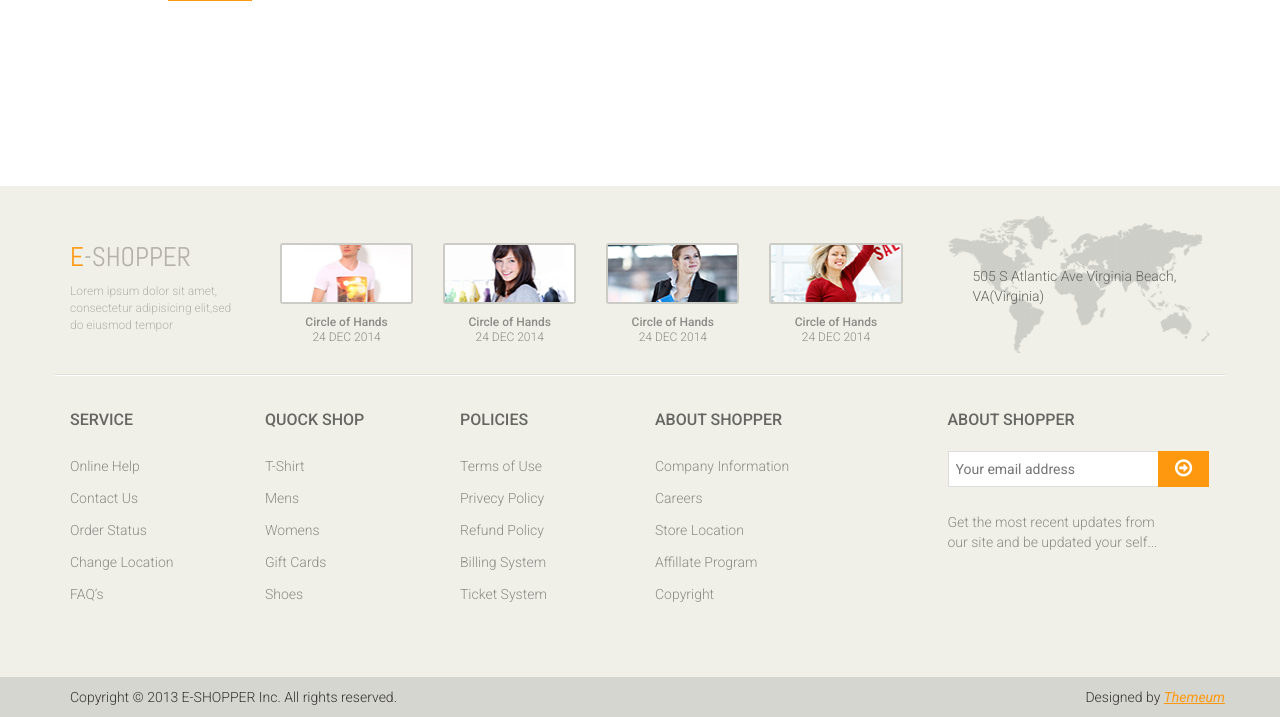
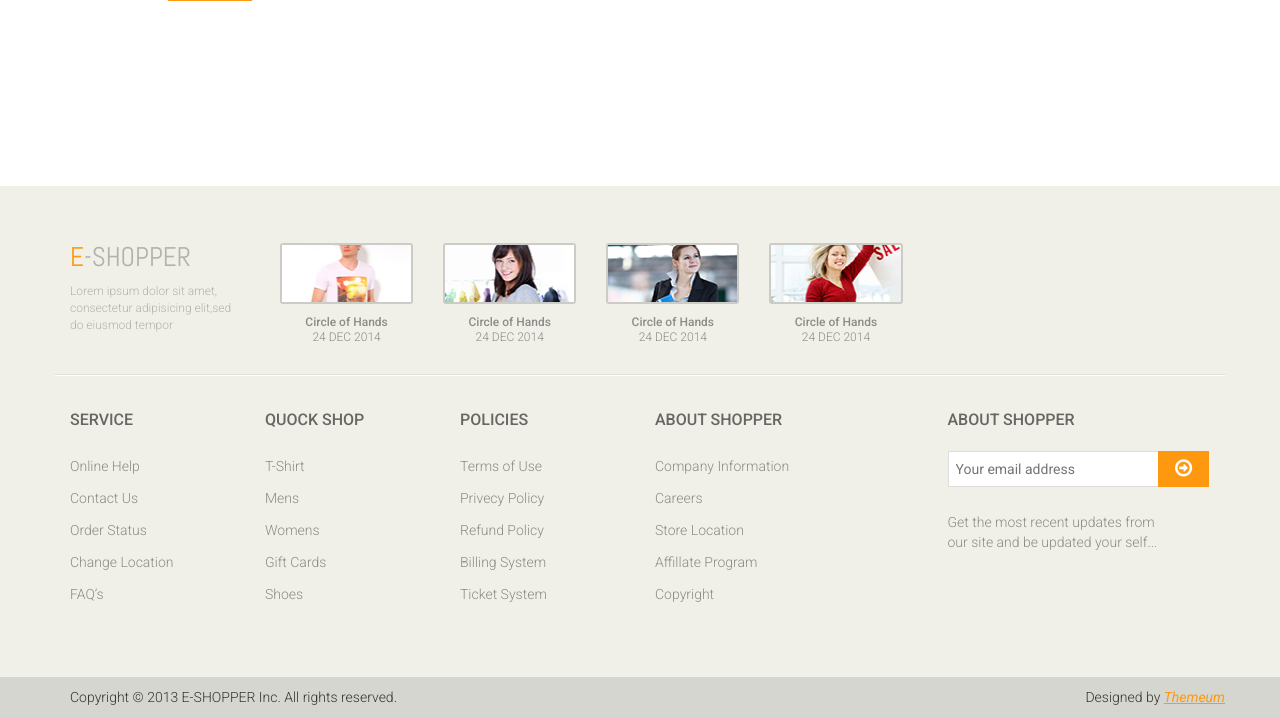
Before and after one commit to dvazhenind/website, a PHP site: page /login.php in a window 1280 px wide. Shown: the part 608-1325 px from the top of the page. Run offline with PHP 8.4, Linux system fonts and the light colour scheme.

Commit message:
Version 2

```diff
--- a/vesta/login.php
+++ b/vesta/login.php
@@ -257,10 +257,6 @@ if(isset($_POST['btn-login']))
 						</div>
 					</div>
 					<div class="col-sm-3">
-						<div class="address">
-							<img src="images/home/map.png" alt="" />
-							<p>505 S Atlantic Ave Virginia Beach, VA(Virginia)</p>
-						</div>
 					</div>
 				</div>
 			</div>
```
